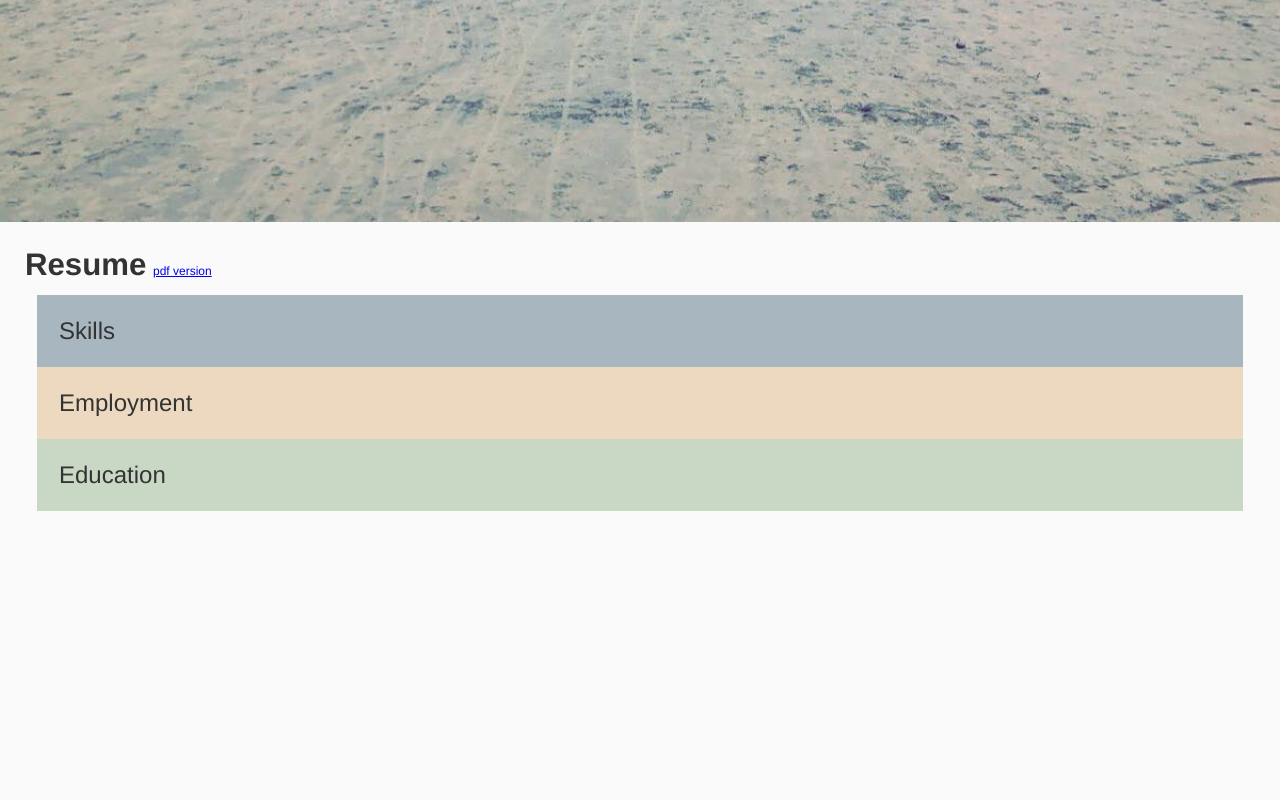
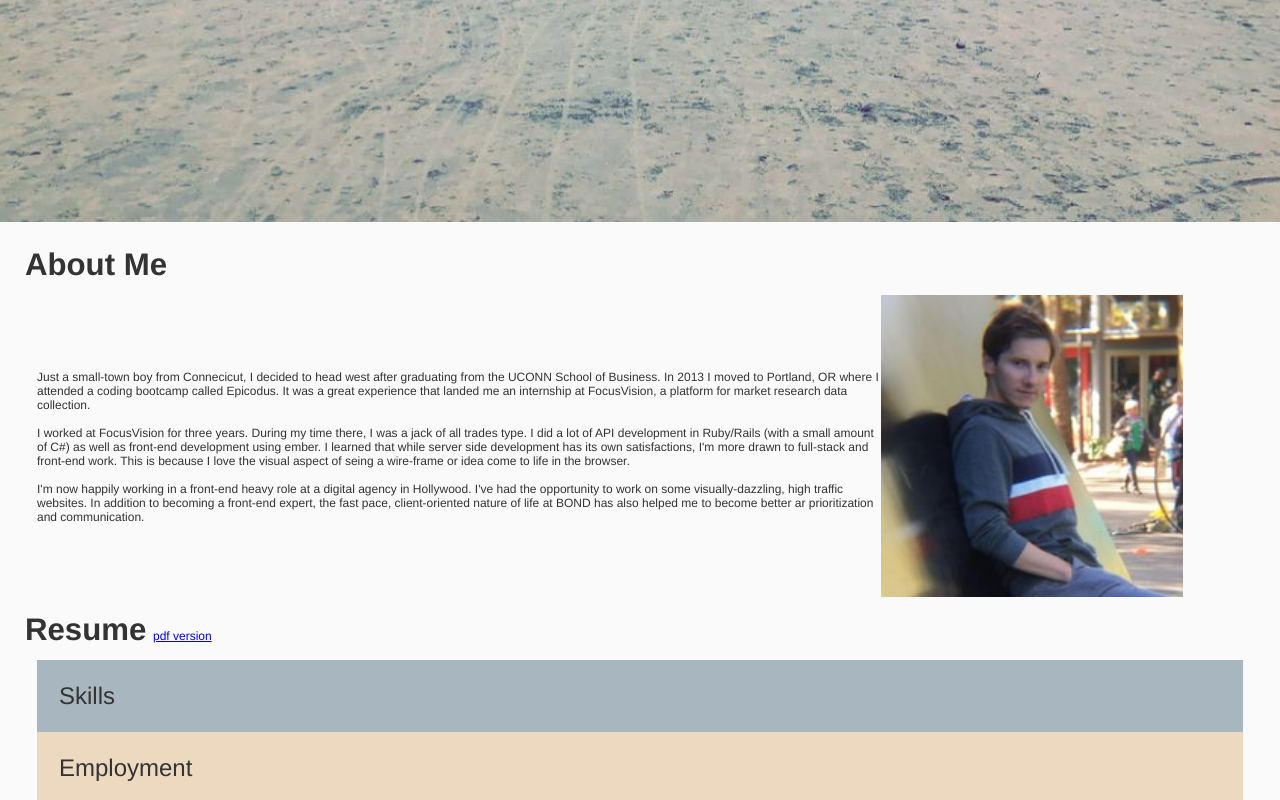
Before and after one commit to uconnjosh/personal-site, a website: page app/index.html in a window 1280 px wide. Shown: the part 578-1378 px from the top of the page. Drawn offline with nearby package versions, Linux system fonts and the light colour scheme; files that its build step writes are made by us from their sources.

Commit message:
Add about-me section.

```diff
--- a/app/index.html
+++ b/app/index.html
@@ -35,9 +35,36 @@
       </div>
     </div>
     <div class="main">
+      <div class="about-me">
+        <h2>About Me</h2>
+        <div class="section__inner section__about">
+          <div class="about__text">
+            <p>
+              Just a small-town boy from Connecicut, I decided to head west after graduating
+              from the UCONN School of Business. In 2013 I moved to Portland, OR where
+              I attended a coding bootcamp called Epicodus. It was a great experience that landed me an internship
+              at FocusVision, a platform for market research data collection.
+              <br />
+              <br />
+              I worked at FocusVision for three years. During my time there, I was a jack of all trades type. I did a lot of API
+              development in Ruby/Rails (with a small amount of C#) as well as front-end development using ember. I learned that
+              while server side development has its own satisfactions, I'm more drawn to full-stack and front-end work. This is because
+              I love the visual aspect of seing a wire-frame or idea come to life in the browser.
+              <br />
+              <br />
+              I'm now happily working in a front-end heavy role at a digital agency
+              in Hollywood. I've had the opportunity to work on some visually-dazzling, high traffic websites. In addition to becoming a front-end expert, the fast pace, client-oriented nature
+              of life at BOND has also helped me to become better ar prioritization and communication.
+            </p>
+          </div>
+          <div class="about__pic">
+            <img src="/images/josh_paul.jpeg" />
+          </div>
+        </div>
+      </div>
       <div class="resume">
         <h2>Resume</h2>&nbsp;&nbsp;<a href="#">pdf version</a>
-        <div class="resume__inner">
+        <div class="section__inner">
           <div class="resume__section" id="resume--skills">
             <div class="resume__header">Skills</div>
             <div class="resume__details">
--- a/app/styles/main.scss
+++ b/app/styles/main.scss
@@ -59,15 +59,36 @@ h3 {
 }
 
 .resume {
-  // TODO: remove
-  height: 100vh;
   h2 {
     display: inline-block;
   }
 }
 
-.resume__inner {
+.section__inner {
   margin: 12px;
+}
+
+.section__about {
+  display: flex;
+  align-content: space-between;
+  align-items: center;
+}
+
+.about__text {
+  width: 70%;
+}
+
+.about__pic {
+  width: 25%;
+  img {
+    width: 100%;
+  }
+}
+
+.avatar-pic {
+  float: left;
+  width: 75px;
+  border-radius: 500px;
 }
 
 .resume__header {
@@ -140,6 +161,6 @@ h3 {
   opacity: 0;
   left: 50%;
   transform: translateX(-50%);
-  bottom: 20px;
+  bottom: 1vh;
   transition: opacity .8s ease-in;
 }
```
Also changed, not shown: app/images/josh_paul.jpeg (added).
